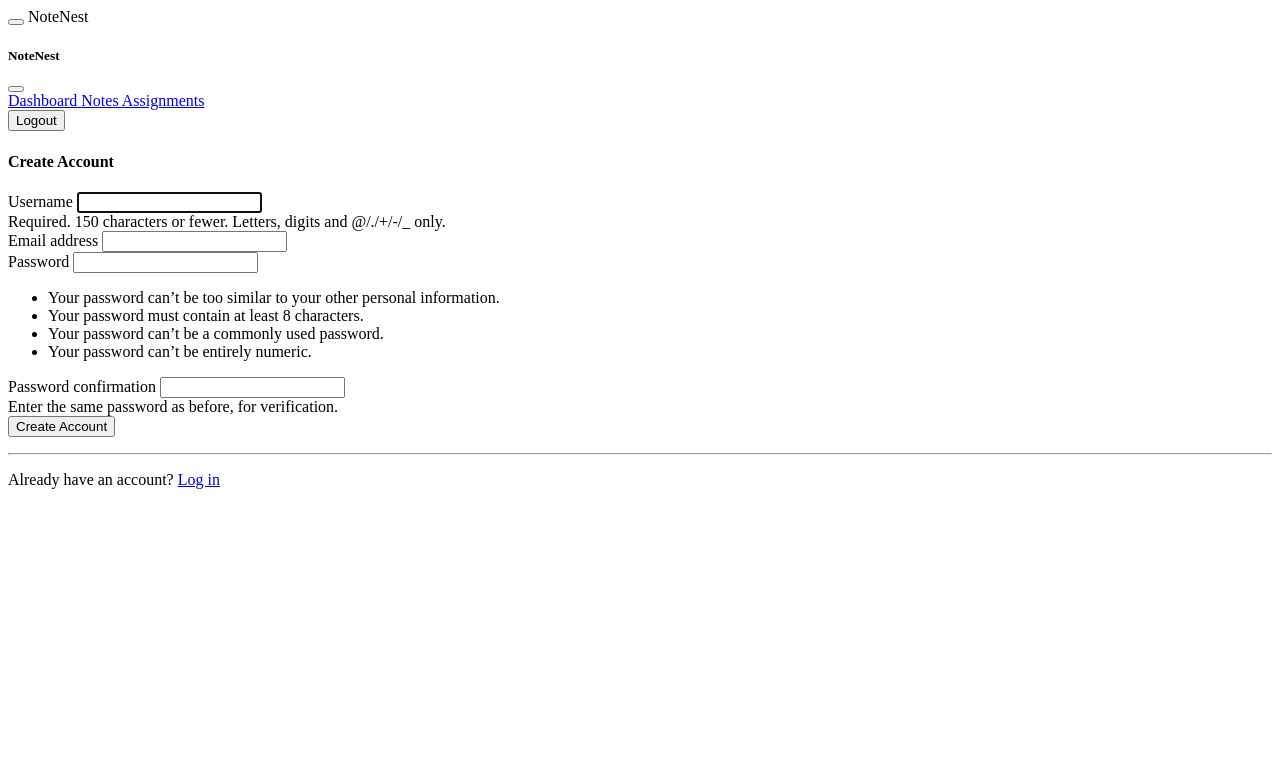
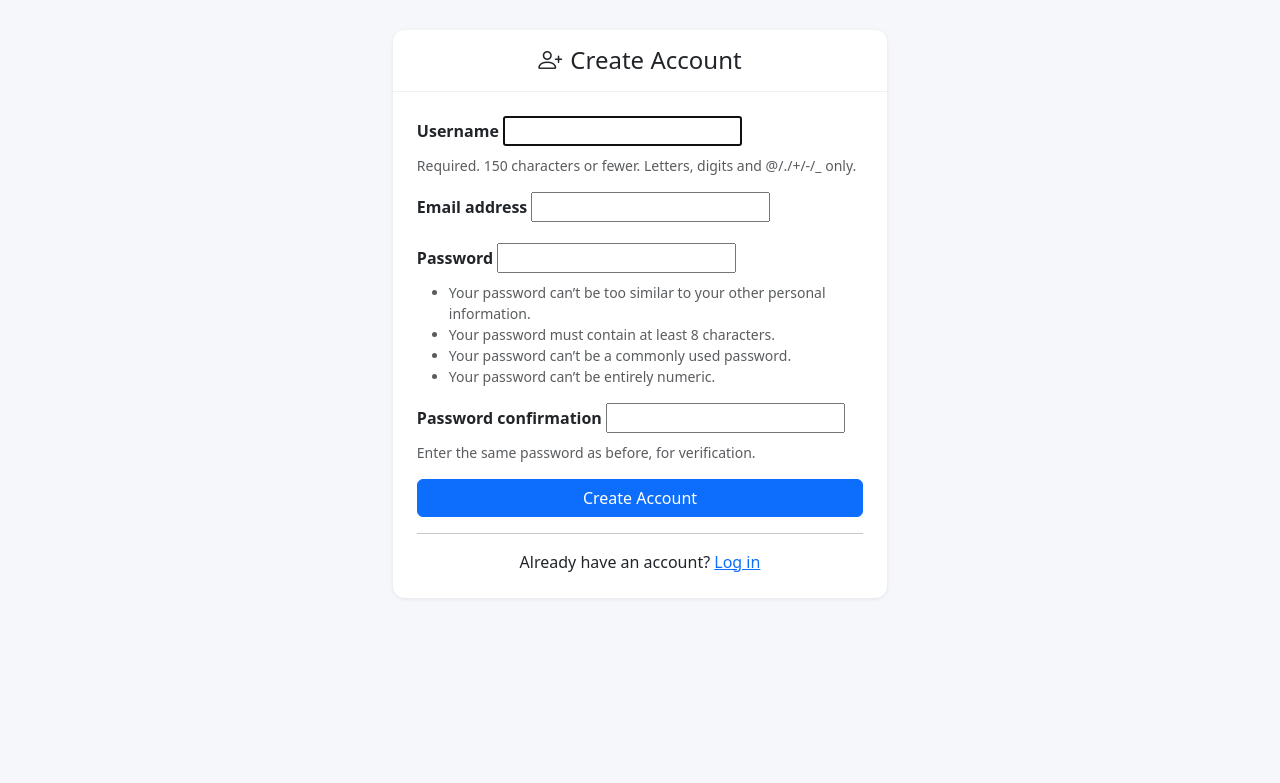
Before and after one commit to Baljeetpb16/Baljeetpb16-notes-manager, a Django app: page /accounts/signup/ in a window 1280 px wide. Shown: the top 783 px of the page. Run offline with Django 5.2, Linux system fonts and the light colour scheme; parts of the project's set-up code (start-up, migrations or seed data) failed here and were passed over.

Commit message:
Update base.html

```diff
--- a/templates/base.html
+++ b/templates/base.html
@@ -1,57 +1,70 @@
+<!DOCTYPE html>
+<html lang="en">
+<head>
+<meta charset="UTF-8">
+<meta name="viewport" content="width=device-width, initial-scale=1">
+<title>{% block title %}NoteNest{% endblock %}</title>
+
+<link href="https://cdn.jsdelivr.net/npm/bootstrap@5.3.3/dist/css/bootstrap.min.css" rel="stylesheet">
+<link rel="stylesheet" href="https://cdn.jsdelivr.net/npm/bootstrap-icons@1.11.3/font/bootstrap-icons.min.css">
+
+{% load static %}
+<link rel="stylesheet" href="{% static 'css/style.css' %}">
+
+<style>
+body{
+background:#f5f7fb;
+}
+
+.sidebar{
+height:100vh;
+background:white;
+border-right:1px solid #e5e7eb;
+padding-top:20px;
+}
+
+.sidebar a{
+display:block;
+padding:10px 20px;
+text-decoration:none;
+color:#333;
+font-weight:500;
+}
+
+.sidebar a:hover{
+background:#f1f3f5;
+}
+
+.sidebar .active{
+background:#0d6efd;
+color:white;
+border-radius:6px;
+margin:4px;
+}
+
+.main{
+padding:30px;
+}
+
+.brand{
+font-size:20px;
+font-weight:700;
+padding-left:20px;
+margin-bottom:20px;
+}
+
+</style>
+
+</head>
+
 <body>
-
-<nav class="navbar navbar-light bg-white border-bottom d-md-none">
-<div class="container-fluid">
-
-<button class="navbar-toggler" type="button" data-bs-toggle="offcanvas" data-bs-target="#mobileMenu">
-<span class="navbar-toggler-icon"></span>
-</button>
-
-<span class="fw-bold">
-<i class="bi bi-journal-bookmark-fill"></i> NoteNest
-</span>
-
-</div>
-</nav>
-
-
-<div class="offcanvas offcanvas-start" tabindex="-1" id="mobileMenu">
-<div class="offcanvas-header">
-<h5 class="offcanvas-title">NoteNest</h5>
-<button type="button" class="btn-close" data-bs-dismiss="offcanvas"></button>
-</div>
-
-<div class="offcanvas-body">
-
-<a class="d-block mb-3" href="{% url 'dashboard' %}">
-<i class="bi bi-speedometer2"></i> Dashboard
-</a>
-
-<a class="d-block mb-3" href="{% url 'notes:list' %}">
-<i class="bi bi-file-earmark-text"></i> Notes
-</a>
-
-<a class="d-block mb-3" href="{% url 'assignments:list' %}">
-<i class="bi bi-check2-square"></i> Assignments
-</a>
-
-<form method="post" action="{% url 'accounts:logout' %}">
-{% csrf_token %}
-<button class="btn btn-danger w-100">
-<i class="bi bi-box-arrow-right"></i> Logout
-</button>
-</form>
-
-</div>
-</div>
-
 
 <div class="container-fluid">
 <div class="row">
 
 {% if user.is_authenticated %}
 
-<div class="col-md-2 sidebar d-none d-md-block">
+<div class="col-md-2 sidebar">
 
 <div class="brand">
 <i class="bi bi-journal-bookmark-fill"></i> NoteNest
@@ -78,11 +91,11 @@
 
 </div>
 
-<div class="col-12 col-md-10 main">
+<div class="col-md-10 main">
 
 {% else %}
 
-<div class="col-12 main">
+<div class="col-md-12 main">
 
 {% endif %}
 
@@ -103,3 +116,8 @@
 
 </div>
 </div>
+
+<script src="https://cdn.jsdelivr.net/npm/bootstrap@5.3.3/dist/js/bootstrap.bundle.min.js"></script>
+
+</body>
+</html>
```
